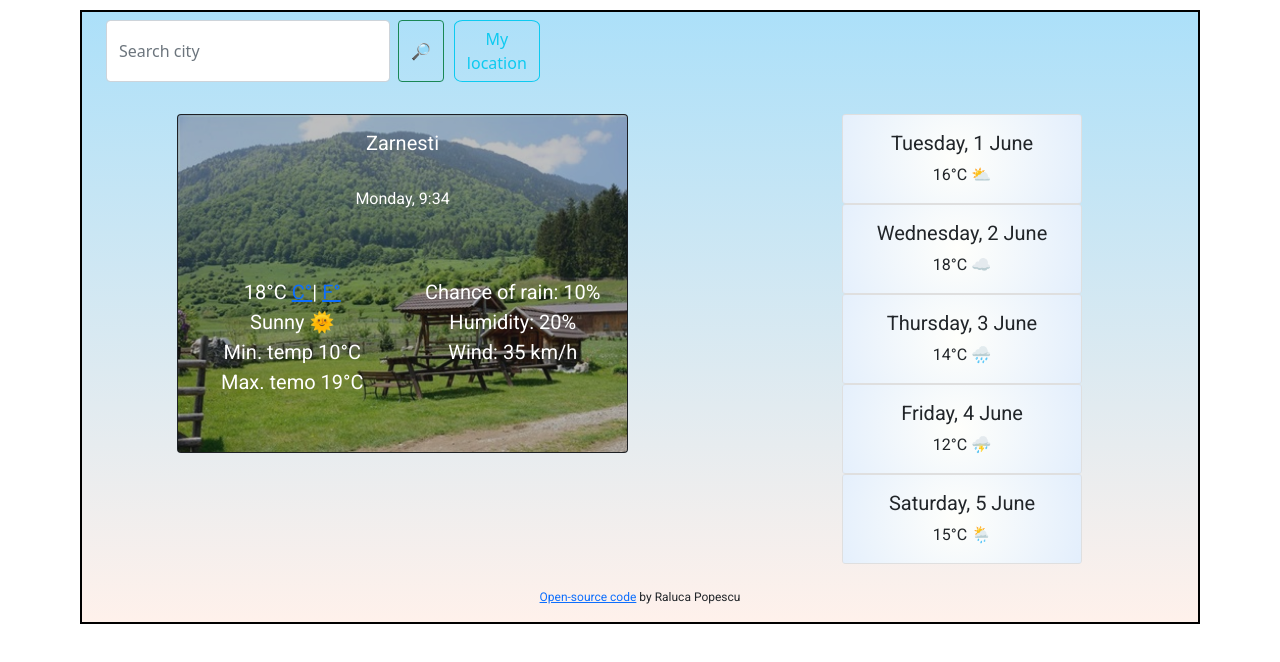
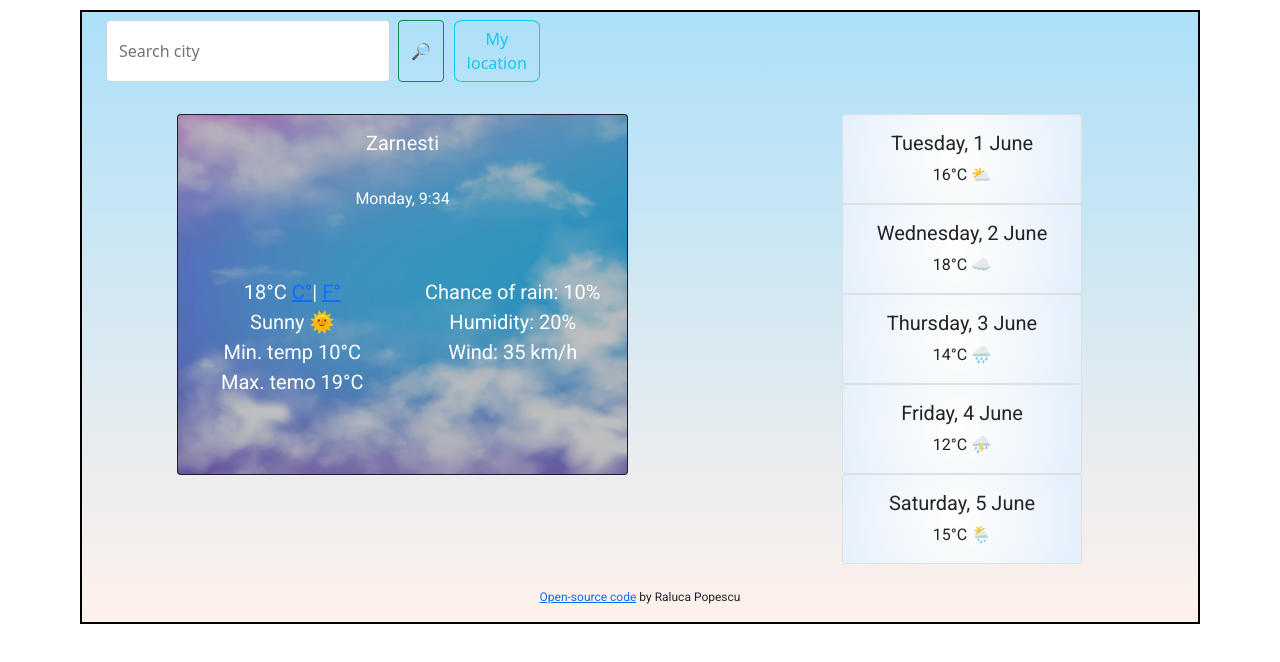
Before and after one commit to Raluca158/weather-app, a website built with Parcel: page index.html in a window 1280 px wide. Built offline with nearby package versions, Linux system fonts and the light colour scheme; no server answers.

Commit message:
Changed the background picture

```diff
--- a/index.html
+++ b/index.html
@@ -47,7 +47,7 @@
       <div class="row justify-content-around">
         <div class="col-5">
           <div class="card bg-dark text-white">
-            <img src="media/pensiune.jpeg" class="card-img" />
+            <img src="media/clouds.jpeg" class="card-img" />
             <div class="card-img-overlay">
               <h5 class="card-title" id="current-city">Zarnesti</h5>
               <br />
```
Also changed, not shown: media/clouds.jpeg (added).
